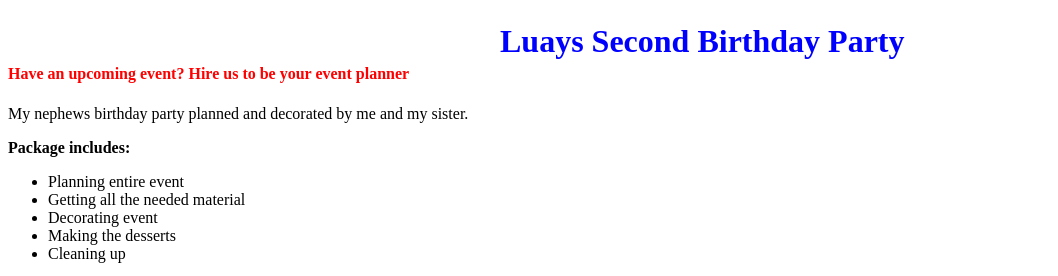
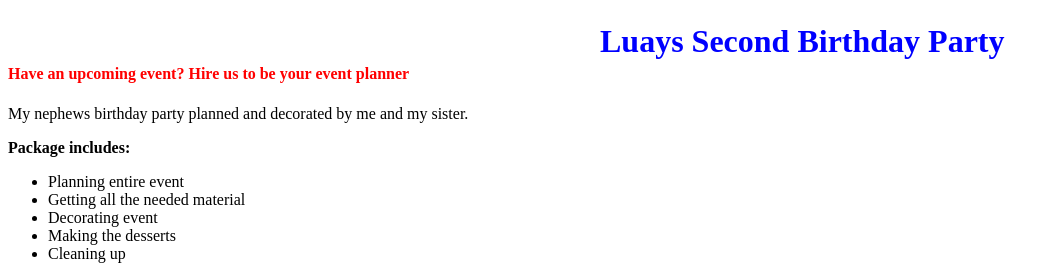
Before and after one commit to hudaalth/hudaalth.github.io, a plain HTML site: page index.html in a window 1280 px wide. Shown: the top 276 px of the page, without its empty margins (0-1058 px from the left). Drawn offline with Linux system fonts and the light colour scheme; grey boxes are pictures that could not be loaded.

Commit message:
Add files via upload

```diff
--- a/default.css
+++ b/default.css
@@ -5,7 +5,7 @@ body{
 h1{
     color: blue;
     font-size: 24;
-    position: absolute; top: 2px; left: 500px;
+    position: absolute; top: 2px; left: 600px;
 }
 
 h4{
```
